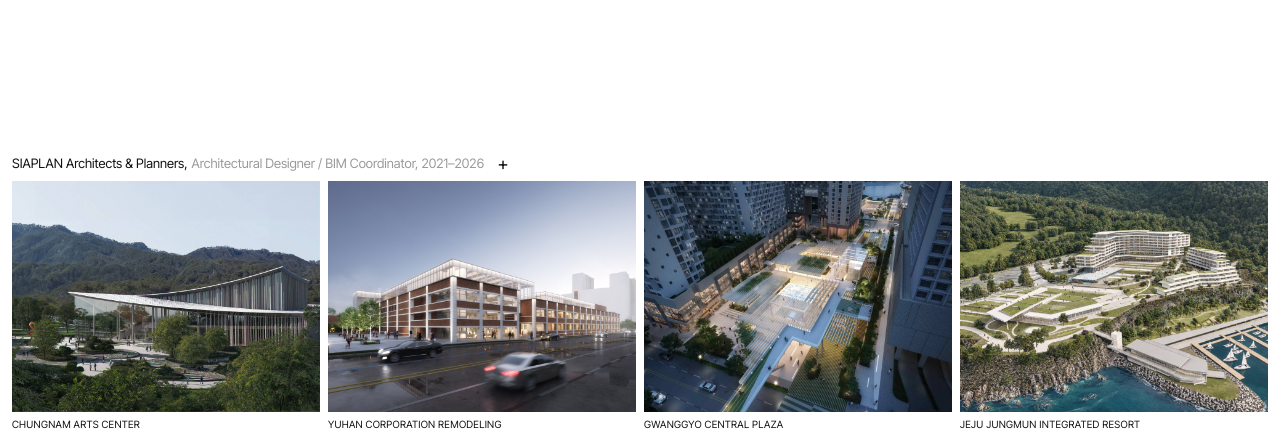
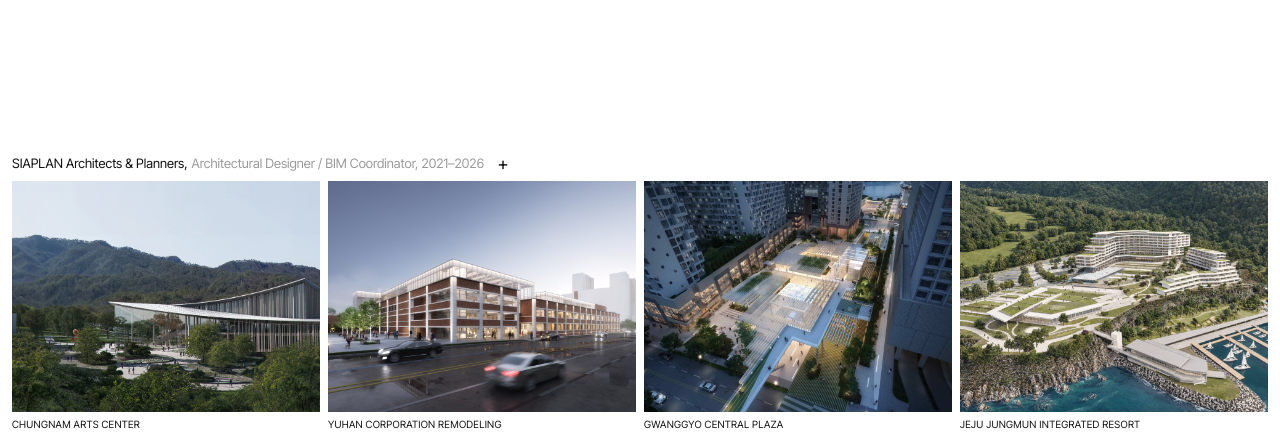
Before and after one commit to soobinjeong227/portfolio, a plain HTML site: page index.html in a window 1280 px wide. Shown: the part 349-786 px from the top of the page. Drawn offline with Linux system fonts and the light colour scheme.

Commit message:
Add Chungnam Arts Center main image as cover (#1)
Claude-Session: https://claude.ai/code/session_017Y38nY62zjtbwncdsV5bkn

Co-authored-by: Claude <noreply@anthropic.com>

```diff
--- a/index.html
+++ b/index.html
@@ -326,7 +326,7 @@
         ["Wirye A1-14BL Residential Complex", "Competition", "2021", "Residential, community and retail; design documentation, diagrams and presentation graphics."]
       ],
       items: [
-        { name: "Chungnam Arts Center", src: "images/CNAC_01.jpg" },
+        { name: "Chungnam Arts Center", src: "images/CNAC_02.jpg" },
         { name: "Yuhan Corporation Remodeling", src: "images/YUHAN_01.jpg" },
         { name: "Gwanggyo Central Plaza", src: "images/GWANGGYO_02.jpg" },
         { name: "Jeju Jungmun Integrated Resort", src: "images/JEJU_01.jpg" },
@@ -376,7 +376,10 @@
         "A performing arts complex for South Chungcheong Province. For the international design competition, I prepared the competition report and participated in design coordination meetings with 3XN.",
         "After the competition, I led structural coordination through the construction documents phase, developing structural drawings and architectural/structural Revit models across multiple building zones and design stages."
       ],
-      images: [{ name: "CNAC_01.JPG", src: "images/CNAC_01.jpg" }]
+      images: [
+        { name: "CNAC_01.JPG", src: "images/CNAC_02.jpg" },
+        { name: "CNAC_02.JPG", src: "images/CNAC_01.jpg" }
+      ]
     },
     "Yuhan Corporation Remodeling": {
       info: [
```
Also changed, not shown: images/CNAC_02.jpg (added).
